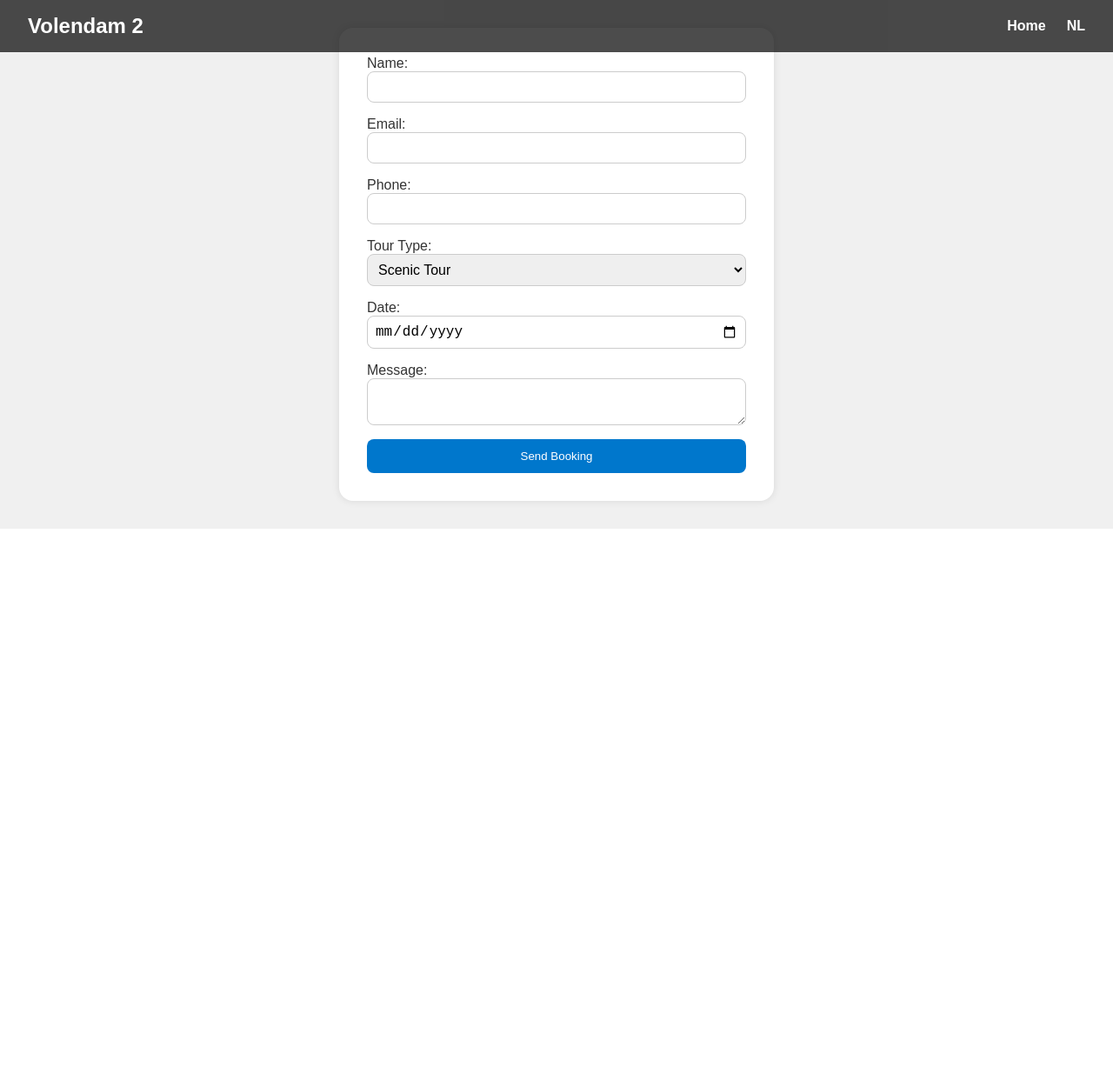
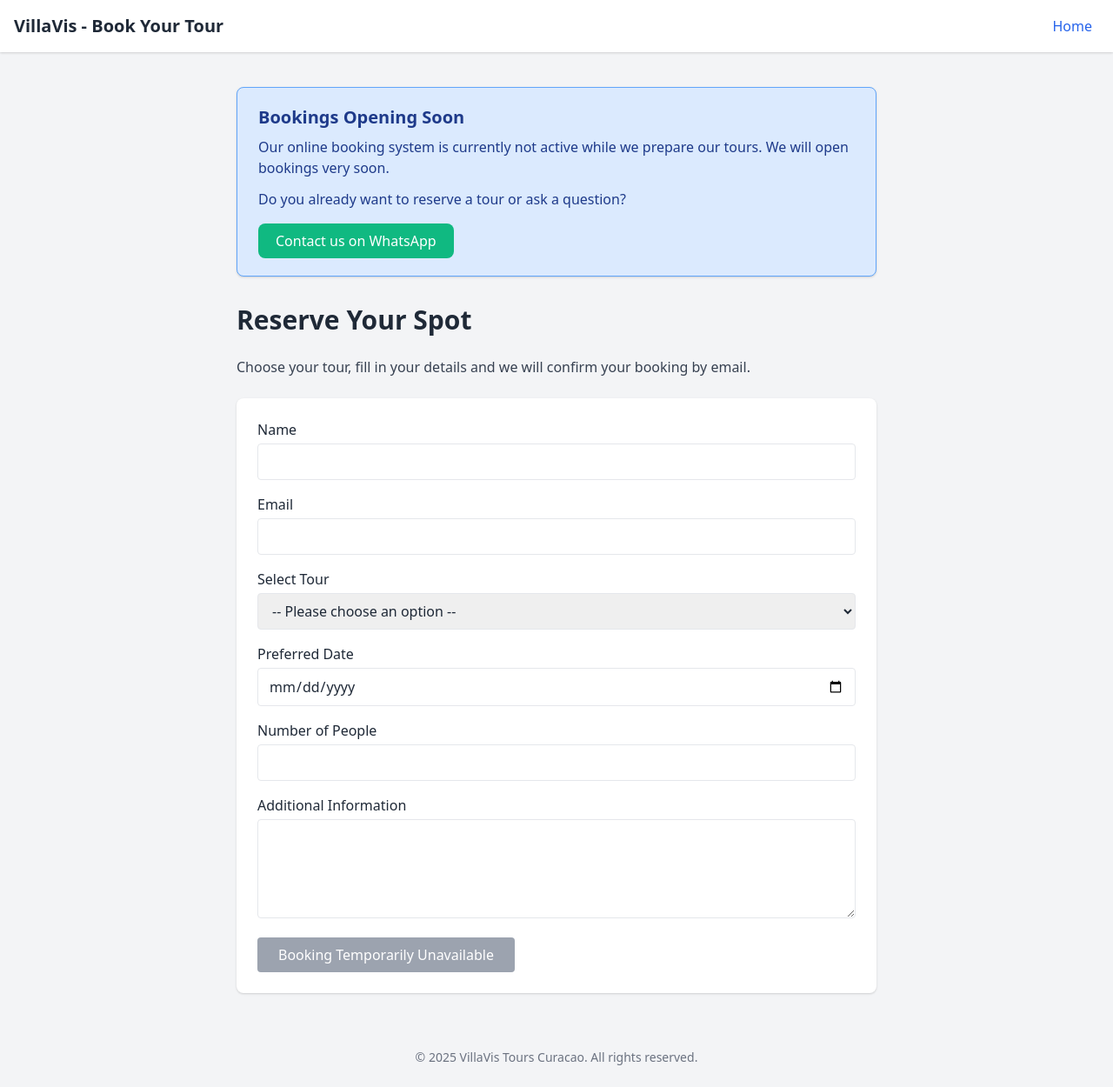
Before and after one commit to tjaracas/villavistours, a Jekyll site: the page booking-en.html, which Jekyll copies as it is, in a window 1280 px wide and 1250 px high. Shown: the whole window at 87% size. Built offline with Jekyll 4.4.1, drawn with Linux system fonts in a browser that asks for light colours.

Commit message:
Update booking-en.html

```diff
--- a/booking-en.html
+++ b/booking-en.html
@@ -2,57 +2,113 @@
 <html lang="en">
 <head>
   <meta charset="UTF-8" />
-  <meta name="viewport" content="width=device-width, initial-scale=1.0"/>
-  <title>Booking – Volendam 2</title>
-  <link rel="stylesheet" href="assets/css/style.css" />
+  <meta name="viewport" content="width=device-width, initial-scale=1.0" />
+  <title>Book Your Tour - VillaVis</title>
+  <link href="https://cdn.jsdelivr.net/npm/tailwindcss@2.2.19/dist/tailwind.min.css" rel="stylesheet">
 </head>
-<body>
-  <!--<header class="hero">-->
-    <nav class="navbar">
-      <div class="logo">Volendam 2</div>
-      <ul class="nav-links">
-        <li><a href="index-en.html">Home</a></li>
-        <li><a href="index.html">NL</a></li>
-      </ul>
+<body class="bg-gray-100 text-gray-800">
+
+  <header class="bg-white shadow p-4 flex justify-between items-center">
+    <h1 class="text-xl font-bold">VillaVis - Book Your Tour</h1>
+    <nav>
+      <a href="index.html" class="text-blue-600 hover:underline mx-2">Home</a>
     </nav>
- <!--   <div class="hero-content"> -->
- <!--     <h1>Book Your Tour</h1> -->
- <!--     <p>Secure your seat aboard Volendam 2 – Two Brothers</p>-->
-    </div>
   </header>
 
-  <section class="form-section">
-    <form action="https://formspree.io/f/mwpqnkwa" method="POST" class="booking-form">
-      <label>
-        Name:
-        <input type="text" name="name" required />
-      </label>
-      <label>
-        Email:
-        <input type="email" name="email" required />
-      </label>
-      <label>
-        Phone:
-        <input type="text" name="phone" />
-      </label>
-      <label>
-        Tour Type:
-        <select name="tour">
-          <option>Scenic Tour</option>
-          <option>Fish Tour</option>
-          <option>Dive Tour</option>
+  <main class="max-w-3xl mx-auto py-10 px-4">
+
+    <!-- BOOKING NOTICE -->
+    <div class="mb-8 bg-blue-100 border border-blue-400 text-blue-900 px-6 py-5 rounded-lg shadow">
+      <h3 class="text-xl font-semibold mb-2">Bookings Opening Soon</h3>
+      <p class="mb-3">
+        Our online booking system is currently not active while we prepare our tours.
+        We will open bookings very soon.
+      </p>
+
+      <p class="mb-4">
+        Do you already want to reserve a tour or ask a question?
+      </p>
+
+      <a href="https://wa.me/59995223135"
+         class="inline-block bg-green-500 text-white px-5 py-2 rounded-lg font-medium hover:bg-green-600">
+        Contact us on WhatsApp
+      </a>
+    </div>
+
+    <h2 class="text-3xl font-semibold mb-6">Reserve Your Spot</h2>
+    <p class="mb-6 text-gray-700">
+      Choose your tour, fill in your details and we will confirm your booking by email.
+    </p>
+
+    <form id="bookingForm" action="https://formspree.io/f/mzdjvpej" method="POST" class="bg-white p-6 rounded-lg shadow space-y-4">
+
+      <!-- Name -->
+      <div>
+        <label for="name" class="block font-medium">Name</label>
+        <input type="text" id="name" name="name" required class="mt-1 w-full border rounded px-3 py-2 focus:outline-none focus:ring focus:border-blue-300">
+      </div>
+
+      <!-- Email -->
+      <div>
+        <label for="email" class="block font-medium">Email</label>
+        <input type="email" id="email" name="_replyto" required class="mt-1 w-full border rounded px-3 py-2 focus:outline-none focus:ring focus:border-blue-300">
+      </div>
+
+      <!-- Tour Selection -->
+      <div>
+        <label for="tour" class="block font-medium">Select Tour</label>
+        <select id="tour" name="tour" required class="mt-1 w-full border rounded px-3 py-2 focus:outline-none focus:ring focus:border-blue-300">
+          <option value="">-- Please choose an option --</option>
+          <option value="spanishwater">Spanish Water Cruise</option>
+          <option value="private">Private charter</option>
+          <option value="sunset">Sunset / Winetasting tour</option>
         </select>
-      </label>
-      <label>
-        Date:
-        <input type="date" name="date" required />
-      </label>
-      <label>
-        Message:
-        <textarea name="message"></textarea>
-      </label>
-      <button type="submit">Send Booking</button>
+      </div>
+
+      <!-- Date -->
+      <div>
+        <label for="date" class="block font-medium">Preferred Date</label>
+        <input type="date" id="date" name="date" required class="mt-1 w-full border rounded px-3 py-2 focus:outline-none focus:ring focus:border-blue-300">
+      </div>
+
+      <!-- Number of People -->
+      <div>
+        <label for="people" class="block font-medium">Number of People</label>
+        <input type="number" id="people" name="people" min="1" required class="mt-1 w-full border rounded px-3 py-2 focus:outline-none focus:ring focus:border-blue-300">
+      </div>
+
+      <!-- Message -->
+      <div>
+        <label for="message" class="block font-medium">Additional Information</label>
+        <textarea id="message" name="message" rows="4" class="mt-1 w-full border rounded px-3 py-2 focus:outline-none focus:ring focus:border-blue-300"></textarea>
+      </div>
+
+      <!-- Submit -->
+      <button type="submit" class="bg-gray-400 text-white px-6 py-2 rounded cursor-not-allowed">
+        Booking Temporarily Unavailable
+      </button>
     </form>
-  </section>
+
+  </main>
+
+  <footer class="text-center text-gray-500 text-sm py-6">
+    © 2025 VillaVis Tours Curacao. All rights reserved.
+  </footer>
+
+  <script>
+    // Auto-select tour from URL parameter
+    const params = new URLSearchParams(window.location.search);
+    const tour = params.get('tour');
+    if (tour) {
+      document.getElementById('tour').value = tour;
+    }
+
+    // Temporarily disable booking form
+    document.getElementById("bookingForm").addEventListener("submit", function(e){
+      e.preventDefault();
+      alert("Bookings are temporarily unavailable. Please contact us via WhatsApp.");
+    });
+  </script>
+
 </body>
 </html>
```
